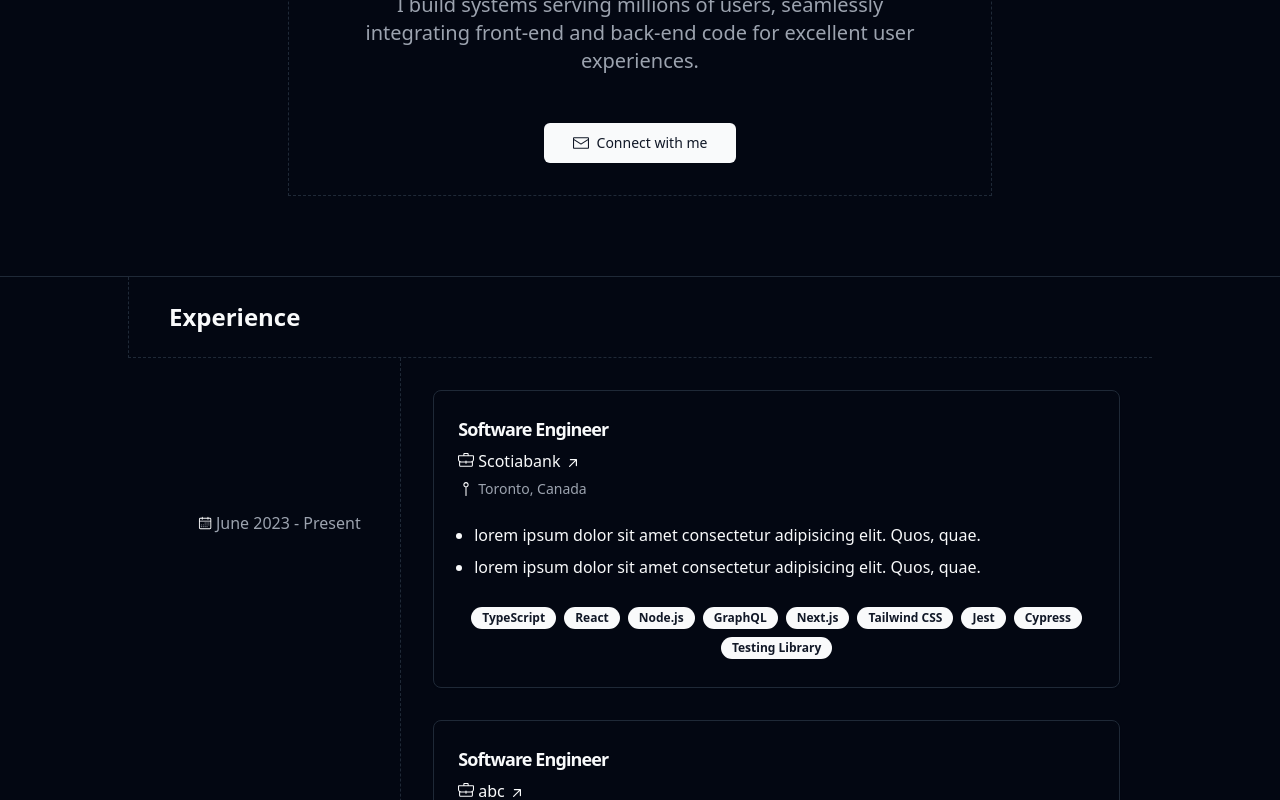
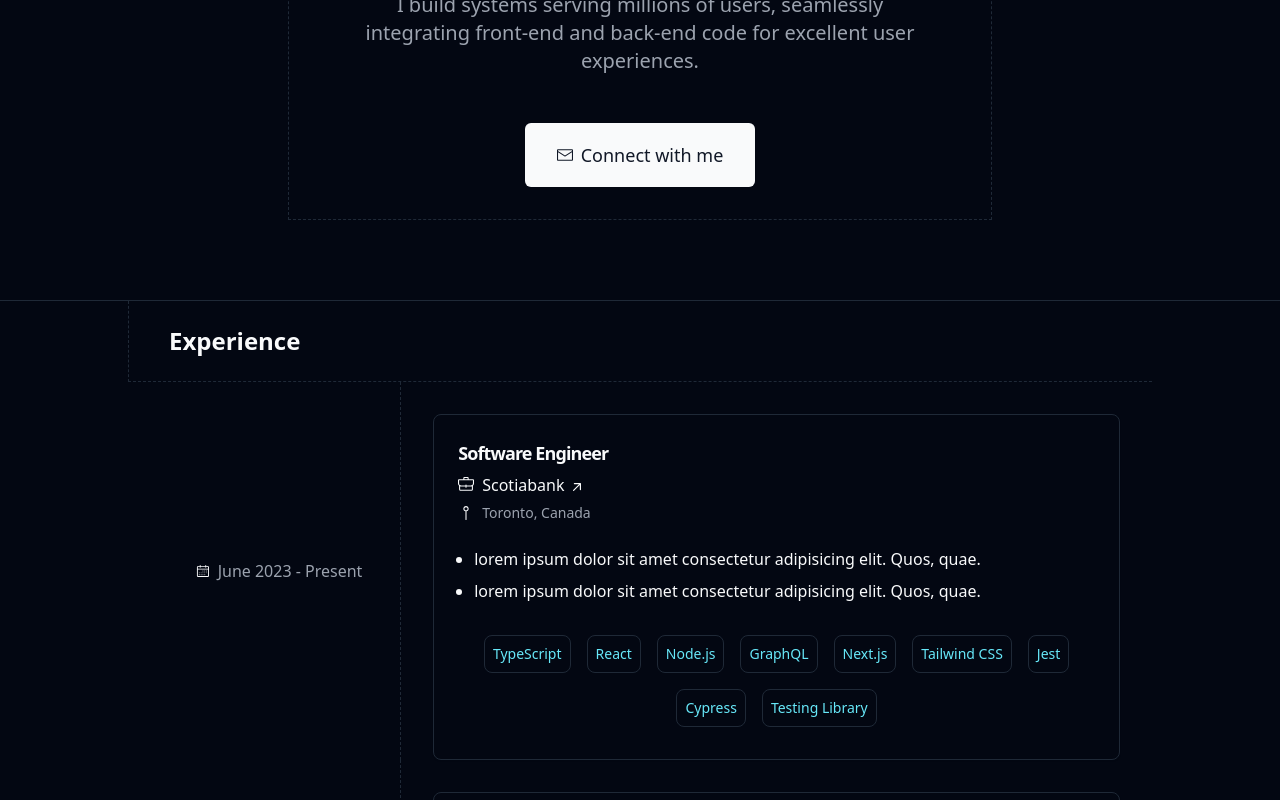
Before and after one commit to abhayvatoo/abhayvatoo.github.io, a React (Vite) app: page / in a window 1280 px wide. Shown: the part 500-1300 px from the top of the page. Built offline with nearby package versions, Linux system fonts and the light colour scheme.

Commit message:
Some improvements

```diff
--- a/package.json
+++ b/package.json
@@ -12,7 +12,6 @@
     "clean": "rm -rf ./node_modules"
   },
   "dependencies": {
-    "@radix-ui/react-avatar": "^1.0.4",
     "@radix-ui/react-dialog": "^1.0.5",
     "@radix-ui/react-dropdown-menu": "^2.0.6",
     "@radix-ui/react-icons": "^1.3.0",
--- a/src/components/Experience.tsx
+++ b/src/components/Experience.tsx
@@ -4,7 +4,6 @@ import {
   BackpackIcon,
 } from "@radix-ui/react-icons";
 
-import { Badge } from "@/components/ui/badge";
 import {
   Card,
   CardContent,
@@ -12,75 +11,7 @@ import {
   CardHeader,
   CardTitle,
 } from "@/components/ui/card";
-
-const jobs = [
-  {
-    company: "Scotiabank",
-    title: "Software Engineer",
-    date: "June 2023 - Present",
-    location: "Toronto, Canada",
-    link: "https://www.scotiabank.com/ca/en/personal.html",
-    description: [
-      "lorem ipsum dolor sit amet consectetur adipisicing elit. Quos, quae.",
-      "lorem ipsum dolor sit amet consectetur adipisicing elit. Quos, quae.",
-    ],
-    skills: [
-      "TypeScript",
-      "React",
-      "Node.js",
-      "GraphQL",
-      "Next.js",
-      "Tailwind CSS",
-      "Jest",
-      "Cypress",
-      "Testing Library",
-    ],
-  },
-  {
-    company: "abc",
-    title: "Software Engineer",
-    date: "June 2023 - June 2023",
-    location: "Toronto, Canada",
-    link: "https://www.scotiabank.com/ca/en/personal.html",
-    description: [
-      "lorem ipsum dolor sit amet consectetur adipisicing elit. Quos, quae.",
-      "lorem ipsum dolor sit amet consectetur adipisicing elit. Quos, quae.",
-    ],
-    skills: [
-      "TypeScript",
-      "React",
-      "Node.js",
-      "GraphQL",
-      "Next.js",
-      "Tailwind CSS",
-      "Jest",
-      "Cypress",
-      "Testing Library",
-    ],
-  },
-  {
-    company: "xyz",
-    title: "Software Engineer",
-    date: "June 2023 - June 2023",
-    location: "Toronto, Canada",
-    link: "https://www.scotiabank.com/ca/en/personal.html",
-    description: [
-      "lorem ipsum dolor sit amet consectetur adipisicing elit. Quos, quae.",
-      "lorem ipsum dolor sit amet consectetur adipisicing elit. Quos, quae.",
-    ],
-    skills: [
-      "TypeScript",
-      "React",
-      "Node.js",
-      "GraphQL",
-      "Next.js",
-      "Tailwind CSS",
-      "Jest",
-      "Cypress",
-      "Testing Library",
-    ],
-  },
-] as const;
+import { jobs } from "@/constants/jobs";
 
 const OutsideLinkArrow = (
   <svg
@@ -109,7 +40,7 @@ export default function Experience() {
           <div key={idx} className="flex justify-center">
             <div className="hidden lg:flex w-1/3 p-2 justify-center border-r border-dashed">
               <div className="inline-flex items-center">
-                <CalendarIcon className="h-4 w-4 mr-1" />
+                <CalendarIcon className="h-4 w-4 mr-2" />
                 <p className="w-full text-muted-foreground">{job.date}</p>
               </div>
             </div>
@@ -120,28 +51,31 @@ export default function Experience() {
                   <CardTitle className="flex content-start text-lg tracking-tighter">
                     {job.title}
                   </CardTitle>
+
                   <div className="flex items-center">
-                    <BackpackIcon className="h-4 w-4 mr-1" />
+                    <BackpackIcon className="h-4 w-4 mr-2" />
                     <a target="_blank" href={job.link}>
                       {job.company} {OutsideLinkArrow}
                     </a>
                   </div>
 
                   <div className="flex items-center">
-                    <SewingPinIcon className="h-4 w-4 mr-1" />
+                    <SewingPinIcon className="h-4 w-4 mr-2" />
                     <p className="text-sm text-muted-foreground">
                       {job.location}
                     </p>
                   </div>
+
                   <div className="lg:hidden">
                     <div className="flex items-center">
-                      <CalendarIcon className="h-4 w-4 mr-1" />
+                      <CalendarIcon className="h-4 w-4 mr-2" />
                       <p className="text-sm text-muted-foreground">
                         {job.date}
                       </p>
                     </div>
                   </div>
                 </CardHeader>
+
                 <CardContent>
                   <ul className="w-full ml-4 pr-4 list-disc [&>li]:mt-2">
                     {job.description.map((desc, idx) => (
@@ -149,12 +83,11 @@ export default function Experience() {
                     ))}
                   </ul>
                 </CardContent>
+
                 <CardFooter className="justify-center">
                   <div className="max-w-screen-sm flex flex-wrap justify-center">
                     {job.skills.map((skill) => (
-                      <Badge className="m-1" key={skill}>
-                        {skill}
-                      </Badge>
+                      <Tile key={skill} title={skill} />
                     ))}
                   </div>
                 </CardFooter>
@@ -167,3 +100,11 @@ export default function Experience() {
     </section>
   );
 }
+
+function Tile({ title }: { title: string }) {
+  return (
+    <div className="p-2 m-2 border rounded-lg">
+      <p className="text-sm text-cyan-700 dark:text-cyan-300">{title}</p>
+    </div>
+  );
+}
--- a/src/components/Hero.tsx
+++ b/src/components/Hero.tsx
@@ -33,7 +33,7 @@ export default function Hero() {
         </p>
 
         <div className="flex justify-center">
-          <Button asChild className="mt-12 w-48">
+          <Button asChild className="mt-12 px-8 py-8 text-lg">
             <a href="mailto:abhay.vatoo@queensu.ca">
               <EnvelopeClosedIcon className="h-4 w-4 mr-2" />
               Connect with me
--- a/src/components/ui/badge.tsx
+++ /dev/null
@@ -1,36 +0,0 @@
-import * as React from "react"
-import { cva, type VariantProps } from "class-variance-authority"
-
-import { cn } from "@/lib/utils"
-
-const badgeVariants = cva(
-  "inline-flex items-center rounded-full border px-2.5 py-0.5 text-xs font-semibold transition-colors focus:outline-none focus:ring-2 focus:ring-ring focus:ring-offset-2",
-  {
-    variants: {
-      variant: {
-        default:
-          "border-transparent bg-primary text-primary-foreground hover:bg-primary/80",
-        secondary:
-          "border-transparent bg-secondary text-secondary-foreground hover:bg-secondary/80",
-        destructive:
-          "border-transparent bg-destructive text-destructive-foreground hover:bg-destructive/80",
-        outline: "text-foreground",
-      },
-    },
-    defaultVariants: {
-      variant: "default",
-    },
-  }
-)
-
-export interface BadgeProps
-  extends React.HTMLAttributes<HTMLDivElement>,
-    VariantProps<typeof badgeVariants> {}
-
-function Badge({ className, variant, ...props }: BadgeProps) {
-  return (
-    <div className={cn(badgeVariants({ variant }), className)} {...props} />
-  )
-}
-
-export { Badge, badgeVariants }
--- /dev/null
+++ b/src/constants/jobs.ts
@@ -0,0 +1,68 @@
+export const jobs = [
+  {
+    company: "Scotiabank",
+    title: "Software Engineer",
+    date: "June 2023 - Present",
+    location: "Toronto, Canada",
+    link: "https://www.scotiabank.com/ca/en/personal.html",
+    description: [
+      "lorem ipsum dolor sit amet consectetur adipisicing elit. Quos, quae.",
+      "lorem ipsum dolor sit amet consectetur adipisicing elit. Quos, quae.",
+    ],
+    skills: [
+      "TypeScript",
+      "React",
+      "Node.js",
+      "GraphQL",
+      "Next.js",
+      "Tailwind CSS",
+      "Jest",
+      "Cypress",
+      "Testing Library",
+    ],
+  },
+  {
+    company: "abc",
+    title: "Software Engineer",
+    date: "June 2023 - June 2023",
+    location: "Toronto, Canada",
+    link: "https://www.scotiabank.com/ca/en/personal.html",
+    description: [
+      "lorem ipsum dolor sit amet consectetur adipisicing elit. Quos, quae.",
+      "lorem ipsum dolor sit amet consectetur adipisicing elit. Quos, quae.",
+    ],
+    skills: [
+      "TypeScript",
+      "React",
+      "Node.js",
+      "GraphQL",
+      "Next.js",
+      "Tailwind CSS",
+      "Jest",
+      "Cypress",
+      "Testing Library",
+    ],
+  },
+  {
+    company: "xyz",
+    title: "Software Engineer",
+    date: "June 2023 - June 2023",
+    location: "Toronto, Canada",
+    link: "https://www.scotiabank.com/ca/en/personal.html",
+    description: [
+      "lorem ipsum dolor sit amet consectetur adipisicing elit. Quos, quae.",
+      "lorem ipsum dolor sit amet consectetur adipisicing elit. Quos, quae.",
+    ],
+    skills: [
+      "TypeScript",
+      "React",
+      "Node.js",
+      "GraphQL",
+      "Next.js",
+      "Tailwind CSS",
+      "Jest",
+      "Cypress",
+      "Testing Library",
+    ],
+  },
+] as const;
```
Also changed, not shown: 1 other file (tests, documents, lock files or other folders).
